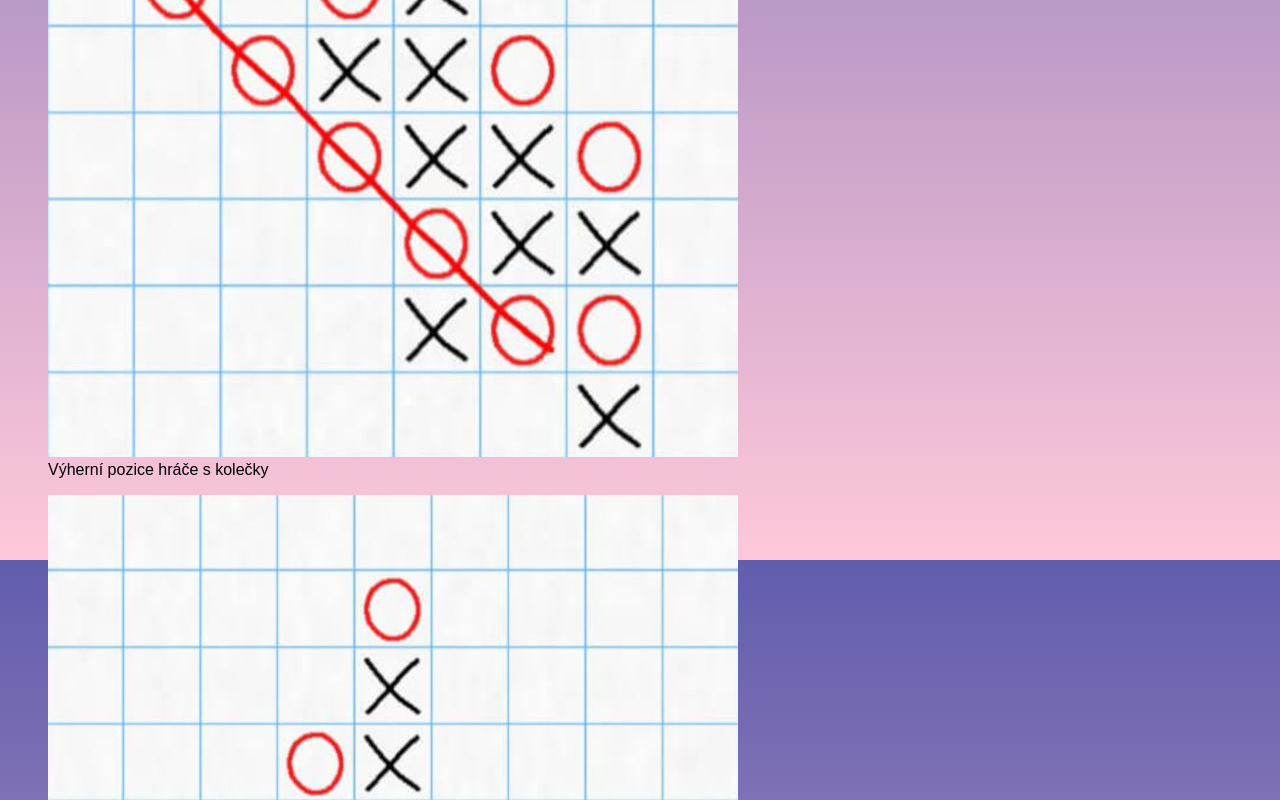
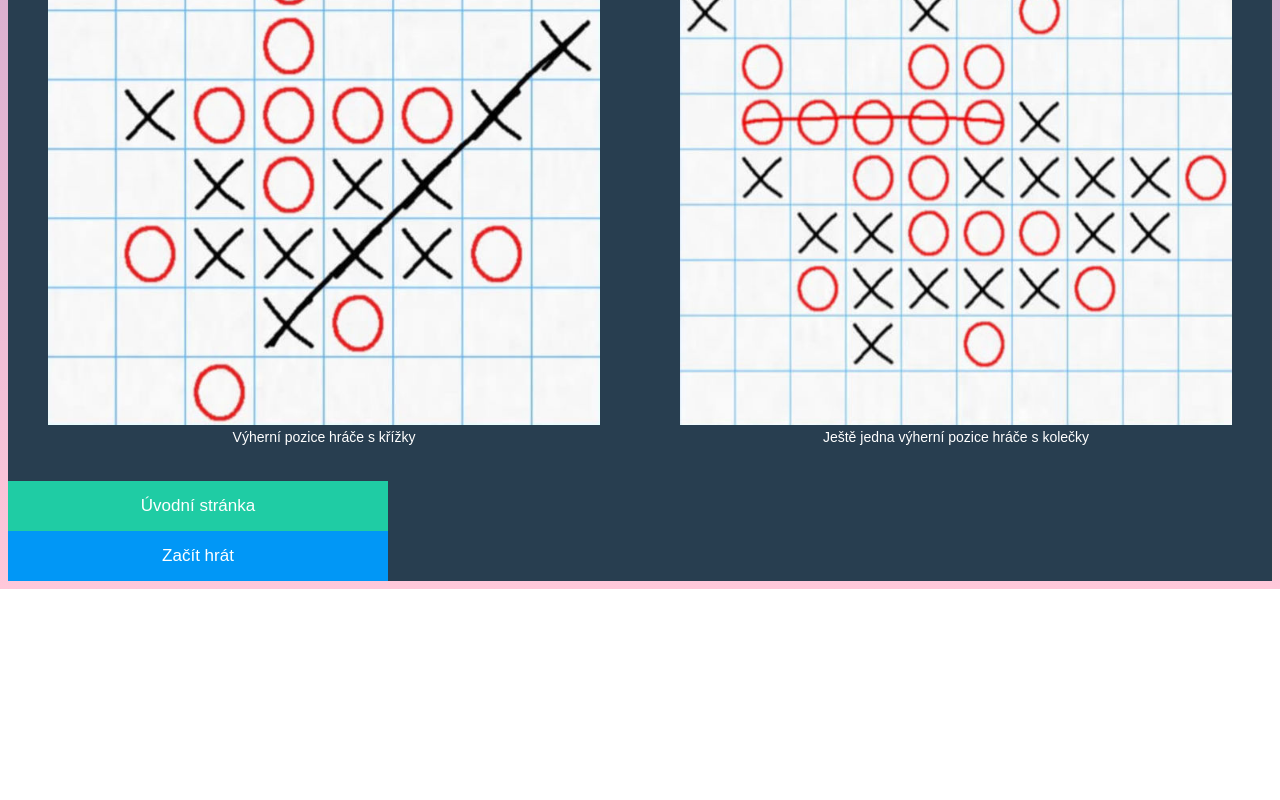
Before and after one commit to pavlinap1/piskvorky, a plain HTML site: page pravidla.html in a window 1280 px wide. Shown: the part 2000-2800 px from the top of the page. After the commit the page ends 2589 px from the top, so only its background shows below. Drawn offline with Linux system fonts and the light colour scheme.

Commit message:
css + css2

```diff
--- a/style.css
+++ b/style.css
@@ -1,7 +1,7 @@
 body {
   font-family: Arial, Helvetica, sans-serif;
   background-image: linear-gradient(#615dad, #ffc8da);
-  background-size: 100vh 100vw;
+  background-repeat: no-repeat;
   display: flex;
   justify-content: center;
   align-items: center;
@@ -61,5 +61,87 @@ a {
 .start {
   text-align: center;
   text-decoration: none;
-  line-height: 50px;
+  line-height: 40px;
+  width: 340px;
 }
+
+/*Úkol 2*/
+
+.vse {
+  background-color: #283e50;
+  border-radius: 10px 10px 0 0;
+  color: #ffffff;
+}
+h1 {
+  text-align: center;
+  padding-top: 40px;
+}
+.box figure figcaption {
+  font-size: 14px;
+}
+figcaption {
+  padding-bottom: 20px;
+}
+
+.seznamPravidel img {
+  max-width: 100%;
+}
+
+.seznamPravidel figcaption {
+  text-align: center;
+}
+
+.kolecko,
+.krizek {
+  filter: invert(100%);
+  width: 1em;
+  height: 1em;
+}
+li {
+  padding: 10px;
+  margin-left: 15px;
+  margin-right: 15px;
+}
+a {
+  text-decoration: none;
+  text-align: center;
+  padding: 10px;
+}
+.uvodniStranka {
+  background-color: #1fcca4;
+  line-height: 30px;
+}
+
+.zacitHrat {
+  background-color: #0197f6;
+  line-height: 30px;
+}
+.uvodniStranka:hover,
+.uvodniStranka:active,
+.uvodniStranka:focus {
+  background-color: #1cbb96;
+}
+
+.zacitHrat:hover,
+.zacitHrat:active,
+.zacitHrat:focus {
+  background-color: #0090e9;
+}
+
+/*V sekci s třídou .tlacitka mi bohužel nejde nastavit automatické přizpůsobení obsahu. Kdyby sis všimla, v čem je problmém, napiš mi to prosím do komentáře*/
+
+@media screen and (min-width: 650px) {
+  .vsechnyObrazky {
+    display: flex;
+    flex-wrap: wrap;
+  }
+  .box {
+    flex-basis: 50%;
+  }
+}
+
+@media screen and (min-width: 1000px) {
+  .vse {
+    margin-top: 50px;
+  }
+}
```
